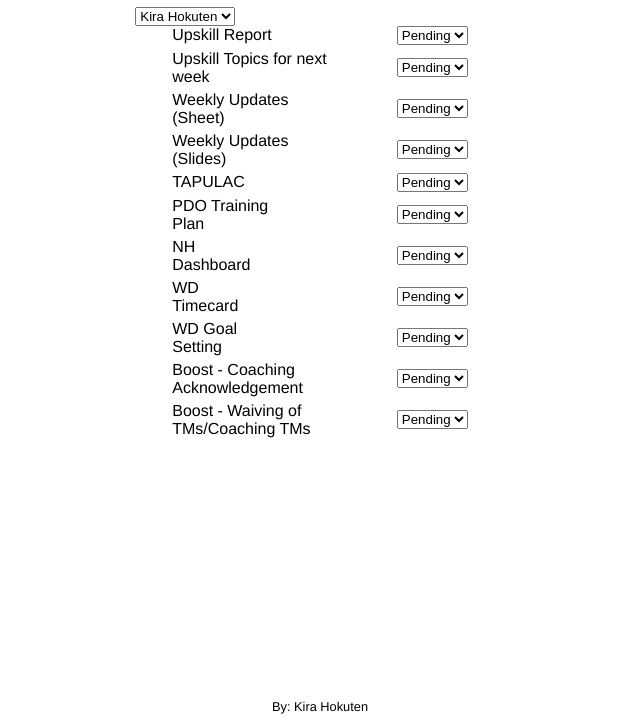
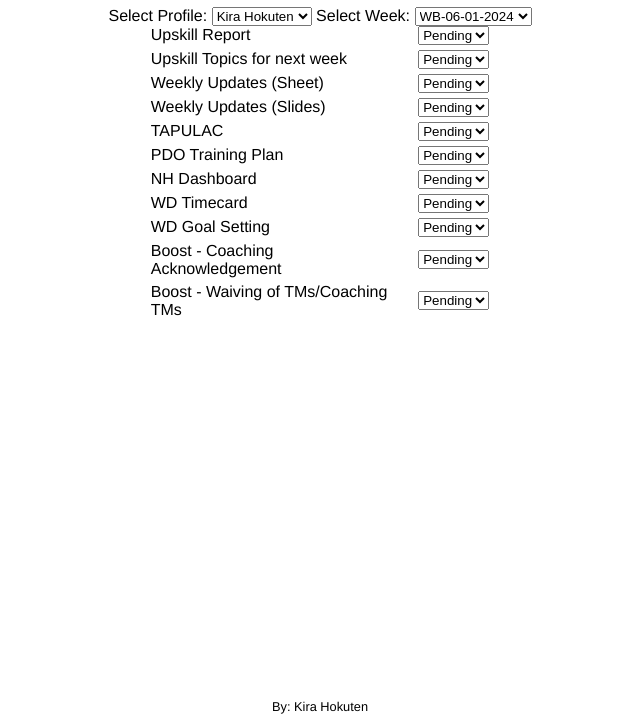
Before and after one commit to KiraHokuten/weeklytasks, a plain HTML site: page index.html in a window 1280 px wide. Shown: the part 73-800 px from the top of the page, without its empty margins (320-960 px from the left). Drawn offline with Linux system fonts and the light colour scheme.

Commit message:
Update index.html

```diff
--- a/index.html
+++ b/index.html
@@ -61,6 +61,7 @@
         <h1>LX Weekly Task Tracker</h1>
 
         <!-- Profile Selection -->
+        <label for="profileSelect">Select Profile:</label>
         <select id="profileSelect">
             <option value="Kira Hokuten">Kira Hokuten</option>
             <option value="Chelsea Taal">Chelsea Taal</option>
@@ -70,6 +71,12 @@
             <option value="Tim Sy">Tim Sy</option>
             <option value="Pao Berba">Pao Berba</option>
             <option value="V Tabaniag">V Tabaniag</option>
+        </select>
+
+        <!-- Week Selection -->
+        <label for="weekSelect">Select Week:</label>
+        <select id="weekSelect">
+            <!-- Weeks will be dynamically added here -->
         </select>
 
         <!-- Task List -->
@@ -96,7 +103,7 @@
         ];
 
         // Function to render tasks for the selected profile
-        function renderTasks(profile) {
+        function renderTasks(profile, week) {
             const taskList = document.getElementById("taskList");
             taskList.innerHTML = ""; // Clear existing tasks
 
@@ -120,12 +127,12 @@
                     <option value="na">N/A</option>
                 `;
                 dropdown.addEventListener("change", () => {
-                    saveProgress(profile, task, dropdown.value);
+                    saveProgress(profile, week, task, dropdown.value);
                     applyColorStyle(dropdownContainer, dropdown.value);
                 });
 
                 // Retrieve progress from localStorage
-                const progress = getProgress(profile, task);
+                const progress = getProgress(profile, week, task);
                 if (progress) {
                     dropdown.value = progress;
                     applyColorStyle(dropdownContainer, progress);
@@ -144,13 +151,13 @@
         }
 
         // Function to save task progress to localStorage
-        function saveProgress(profile, task, progress) {
-            localStorage.setItem(`${profile}-${task}`, progress);
+        function saveProgress(profile, week, task, progress) {
+            localStorage.setItem(`${profile}-${week}-${task}`, progress);
         }
 
         // Function to retrieve task progress from localStorage
-        function getProgress(profile, task) {
-            return localStorage.getItem(`${profile}-${task}`);
+        function getProgress(profile, week, task) {
+            return localStorage.getItem(`${profile}-${week}-${task}`);
         }
 
         // Function to apply color style to dropdown based on progress
@@ -159,14 +166,53 @@
             dropdownContainer.classList.add(progress);
         }
 
+        // Function to generate weeks for the entire year
+        function generateWeeks() {
+            const weekSelect = document.getElementById("weekSelect");
+            const startDate = new Date("2024-01-06"); // Week starting from Saturday
+            const endDate = new Date("2024-12-29"); // Last week of the year
+
+            const options = [];
+            let currentDate = new Date(startDate);
+            while (currentDate <= endDate) {
+                const weekString = getWeekString(currentDate);
+                options.push(`<option value="${weekString}">${weekString}</option>`);
+                currentDate.setDate(currentDate.getDate() + 7); // Move to next Saturday
+            }
+
+            weekSelect.innerHTML = options.join("");
+        }
+
+        // Function to get week string in the format "WB-DD-MM-Year"
+        function getWeekString(date) {
+            const wb = "WB";
+            const year = date.getFullYear();
+            const month = String(date.getMonth() + 1).padStart(2, "0");
+            const day = String(date.getDate()).padStart(2, "0");
+            return `${wb}-${day}-${month}-${year}`;
+        }
+
         // Event listener for profile selection
         document.getElementById("profileSelect").addEventListener("change", function() {
             const selectedProfile = this.value;
-            renderTasks(selectedProfile);
+            const selectedWeek = document.getElementById("weekSelect").value;
+            renderTasks(selectedProfile, selectedWeek);
         });
 
-        // Call renderTasks function with default profile (Kira Hokuten)
-        renderTasks("Kira Hokuten");
+        // Event listener for week selection
+        document.getElementById("weekSelect").addEventListener("change", function() {
+            const selectedProfile = document.getElementById("profileSelect").value;
+            const selectedWeek = this.value;
+            renderTasks(selectedProfile, selectedWeek);
+        });
+
+        // Initialize the weeks dropdown
+        generateWeeks();
+
+        // Initialize task list for the selected profile and current week
+        const selectedProfile = document.getElementById("profileSelect").value;
+        const selectedWeek = document.getElementById("weekSelect").value;
+        renderTasks(selectedProfile, selectedWeek);
     </script>
 
     <!-- Footer -->
```
